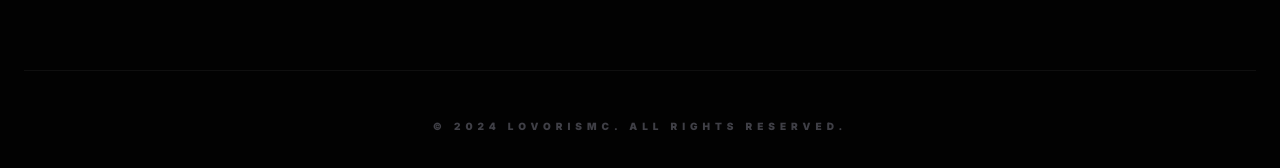
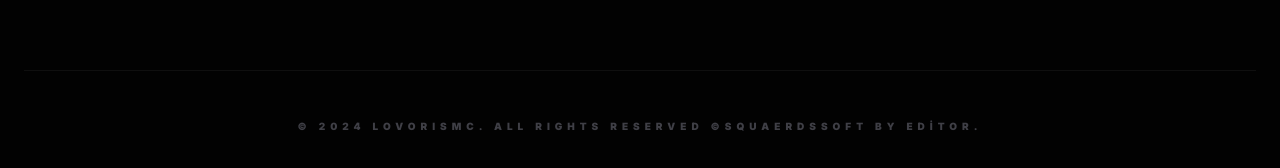
Before and after one commit to squaerdssoft/LovorisMc, a plain HTML site: page index.html in a window 1280 px wide. Shown: the part 3533-3701 px from the top of the page. Drawn offline with nearby package versions, Linux system fonts and the light colour scheme.

```diff
--- a/index.html
+++ b/index.html
@@ -275,7 +275,7 @@
                 </div>
             </div>
             <div class="max-w-7xl mx-auto mt-32 pt-12 border-t border-white/5 text-center text-zinc-700 text-[10px] font-black uppercase tracking-[0.5em]">
-                © 2024 LOVORISMC. ALL RIGHTS RESERVED.
+                © 2024 LOVORISMC. ALL RIGHTS RESERVED ©Squaerdssoft by editor.
             </div>
         </footer>
     </main>
```
